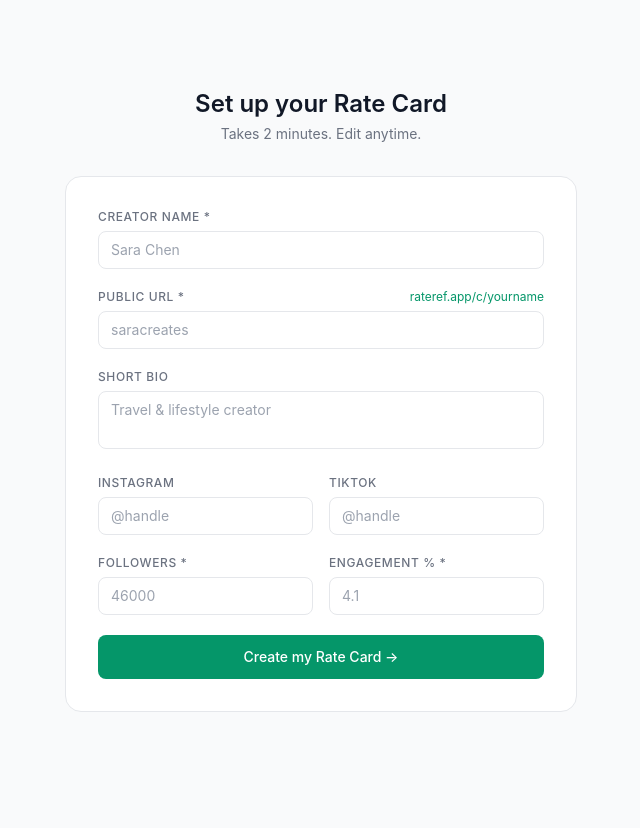
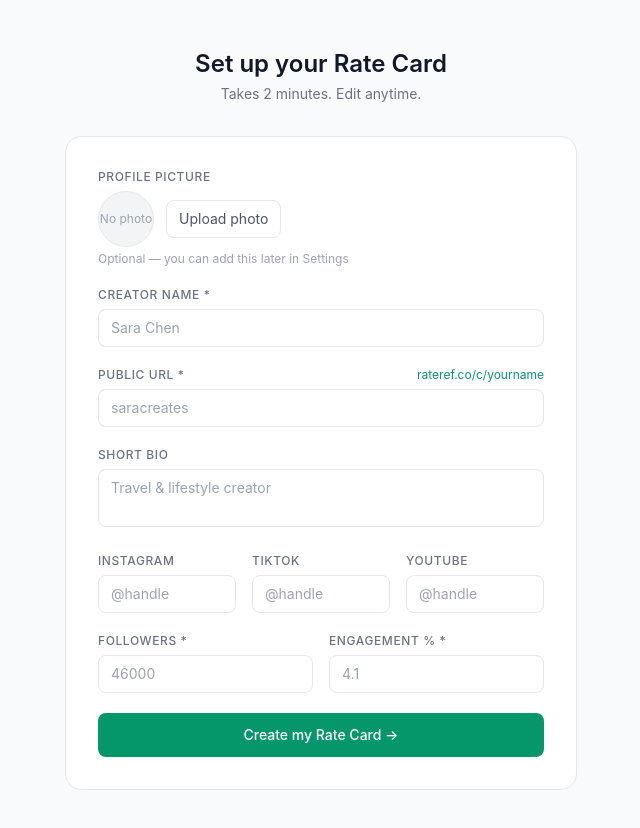
Before and after one commit to boilereup2230/rateref-main, a Next.js app: page /setup in a window 1280 px wide. Shown: the top 828 px of the page, without its empty margins (319-959 px from the left). Before the commit the page ends 800 px from the top, so only its background shows below. Built offline with nearby package versions, Linux system fonts and the light colour scheme.

Commit message:
Update page.tsx

```diff
--- a/app/setup/page.tsx
+++ b/app/setup/page.tsx
@@ -6,13 +6,22 @@ import { useRouter } from 'next/navigation'
 
 export default function SetupPage() {
   const router = useRouter()
-  const [form, setForm] = useState({ display_name:'', slug:'', bio:'', instagram_handle:'', tiktok_handle:'', follower_count:'', engagement_rate:'' })
+  const [form, setForm] = useState({ display_name:'', slug:'', bio:'', instagram_handle:'', tiktok_handle:'', youtube_handle:'', follower_count:'', engagement_rate:'' })
+  const [avatarFile, setAvatarFile] = useState<File | null>(null)
+  const [avatarPreview, setAvatarPreview] = useState<string | null>(null)
   const [loading, setLoading] = useState(false)
   const [error, setError] = useState('')
 
   function handleChange(e: React.ChangeEvent<HTMLInputElement | HTMLTextAreaElement>) {
     const { name, value } = e.target
     setForm(f => ({ ...f, [name]: name === 'slug' ? value.toLowerCase().replace(/[^a-z0-9-]/g, '') : value }))
+  }
+
+  function handleAvatarSelect(e: React.ChangeEvent<HTMLInputElement>) {
+    const file = e.target.files?.[0]
+    if (!file) return
+    setAvatarFile(file)
+    setAvatarPreview(URL.createObjectURL(file))
   }
 
   async function handleSubmit(e: React.FormEvent) {
@@ -25,16 +34,34 @@ export default function SetupPage() {
     const { error: profileError } = await supabase.from('profiles').insert({
       id: user.id, email: user.email, display_name: form.display_name, slug: form.slug,
       bio: form.bio || null, instagram_handle: form.instagram_handle || null,
-      tiktok_handle: form.tiktok_handle || null,
+      tiktok_handle: form.tiktok_handle || null, youtube_handle: form.youtube_handle || null,
       follower_count: parseInt(form.follower_count) || 0,
       engagement_rate: parseFloat(form.engagement_rate) || 0, is_published: true,
     })
     if (profileError) { setError(profileError.message.includes('slug') ? 'That URL is taken — try another.' : profileError.message); setLoading(false); return }
+
     await supabase.from('rate_configs').insert(DEFAULT_RATE_CONFIGS.map((cfg, i) => ({
       profile_id: user.id, post_type: cfg.post_type, label: cfg.label,
       description: cfg.description, multiplier: cfg.multiplier,
       manual_override_cents: null, is_enabled: cfg.is_enabled, sort_order: i,
     })))
+
+    // Optional avatar upload — happens after profile exists
+    if (avatarFile) {
+      const fileExt  = avatarFile.name.split('.').pop()
+      const filePath = `${user.id}/avatar.${fileExt}`
+      const { error: uploadError } = await supabase.storage
+        .from('avatars')
+        .upload(filePath, avatarFile, { upsert: true })
+
+      if (!uploadError) {
+        const { data: publicUrlData } = supabase.storage.from('avatars').getPublicUrl(filePath)
+        const newAvatarUrl = `${publicUrlData.publicUrl}?t=${Date.now()}`
+        await supabase.from('profiles').update({ avatar_url: newAvatarUrl }).eq('id', user.id)
+      }
+      // If avatar upload fails, don't block setup — they can add it later in Settings
+    }
+
     router.push('/dashboard')
   }
 
@@ -48,25 +75,47 @@ export default function SetupPage() {
         <div className="bg-white rounded-2xl border border-gray-200 p-8">
           {error && <div className="mb-6 p-3 rounded-lg bg-red-50 border border-red-200 text-sm text-red-700">{error}</div>}
           <form onSubmit={handleSubmit} className="space-y-5">
+
+            <div>
+              <label className="block text-xs font-medium text-gray-500 uppercase tracking-wider mb-1.5">Profile picture</label>
+              <div className="flex items-center gap-3">
+                <div className="w-14 h-14 rounded-full bg-gray-100 overflow-hidden flex items-center justify-center flex-shrink-0 border border-gray-200">
+                  {avatarPreview ? (
+                    <img src={avatarPreview} alt="Preview" className="w-full h-full object-cover" />
+                  ) : (
+                    <span className="text-xs text-gray-400">No photo</span>
+                  )}
+                </div>
+                <label className="px-3 py-2 rounded-lg border border-gray-200 text-sm text-gray-600 hover:bg-gray-50 cursor-pointer">
+                  {avatarFile ? 'Change photo' : 'Upload photo'}
+                  <input type="file" accept="image/*" onChange={handleAvatarSelect} className="hidden" />
+                </label>
+              </div>
+              <p className="text-xs text-gray-400 mt-1">Optional — you can add this later in Settings</p>
+            </div>
+
             <div><label className="block text-xs font-medium text-gray-500 uppercase tracking-wider mb-1.5">Creator name *</label>
               <input name="display_name" required value={form.display_name} onChange={handleChange} placeholder="Sara Chen"
                 className="w-full px-3 py-2 border border-gray-200 rounded-lg text-sm focus:outline-none focus:ring-2 focus:ring-emerald-500" /></div>
             <div>
               <div className="flex items-baseline justify-between mb-1.5">
                 <label className="text-xs font-medium text-gray-500 uppercase tracking-wider">Public URL *</label>
-                <span className="text-xs text-emerald-600">rateref.app/c/{form.slug || 'yourname'}</span>
+                <span className="text-xs text-emerald-600">rateref.co/c/{form.slug || 'yourname'}</span>
               </div>
               <input name="slug" required value={form.slug} onChange={handleChange} placeholder="saracreates"
                 className="w-full px-3 py-2 border border-gray-200 rounded-lg text-sm focus:outline-none focus:ring-2 focus:ring-emerald-500" /></div>
             <div><label className="block text-xs font-medium text-gray-500 uppercase tracking-wider mb-1.5">Short bio</label>
               <textarea name="bio" value={form.bio} onChange={handleChange} placeholder="Travel & lifestyle creator" rows={2}
                 className="w-full px-3 py-2 border border-gray-200 rounded-lg text-sm focus:outline-none focus:ring-2 focus:ring-emerald-500 resize-none" /></div>
-            <div className="grid grid-cols-2 gap-4">
+            <div className="grid grid-cols-3 gap-4">
               <div><label className="block text-xs font-medium text-gray-500 uppercase tracking-wider mb-1.5">Instagram</label>
                 <input name="instagram_handle" value={form.instagram_handle} onChange={handleChange} placeholder="@handle"
                   className="w-full px-3 py-2 border border-gray-200 rounded-lg text-sm focus:outline-none focus:ring-2 focus:ring-emerald-500" /></div>
               <div><label className="block text-xs font-medium text-gray-500 uppercase tracking-wider mb-1.5">TikTok</label>
                 <input name="tiktok_handle" value={form.tiktok_handle} onChange={handleChange} placeholder="@handle"
+                  className="w-full px-3 py-2 border border-gray-200 rounded-lg text-sm focus:outline-none focus:ring-2 focus:ring-emerald-500" /></div>
+              <div><label className="block text-xs font-medium text-gray-500 uppercase tracking-wider mb-1.5">YouTube</label>
+                <input name="youtube_handle" value={form.youtube_handle} onChange={handleChange} placeholder="@handle"
                   className="w-full px-3 py-2 border border-gray-200 rounded-lg text-sm focus:outline-none focus:ring-2 focus:ring-emerald-500" /></div>
             </div>
             <div className="grid grid-cols-2 gap-4">
```
